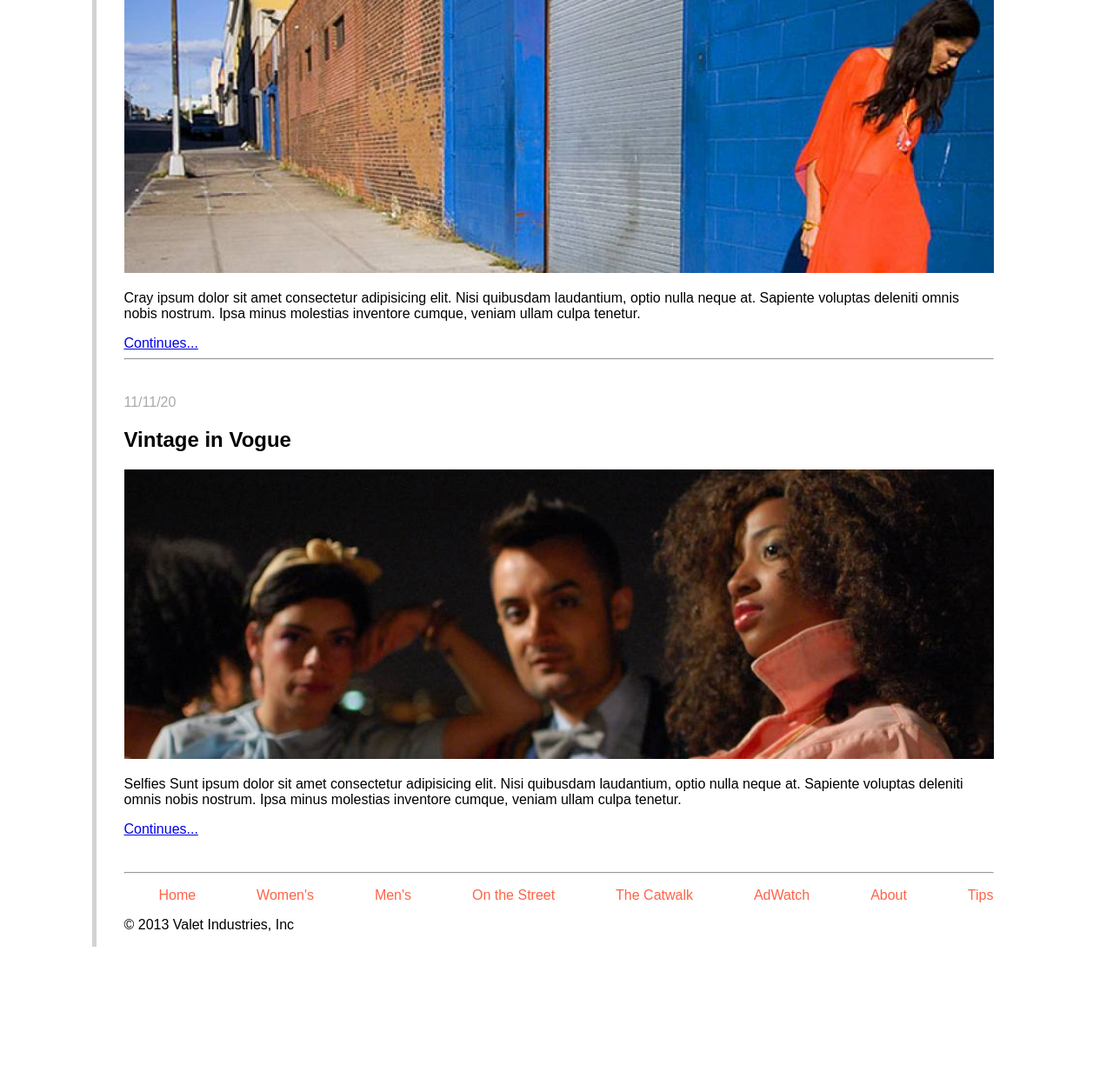
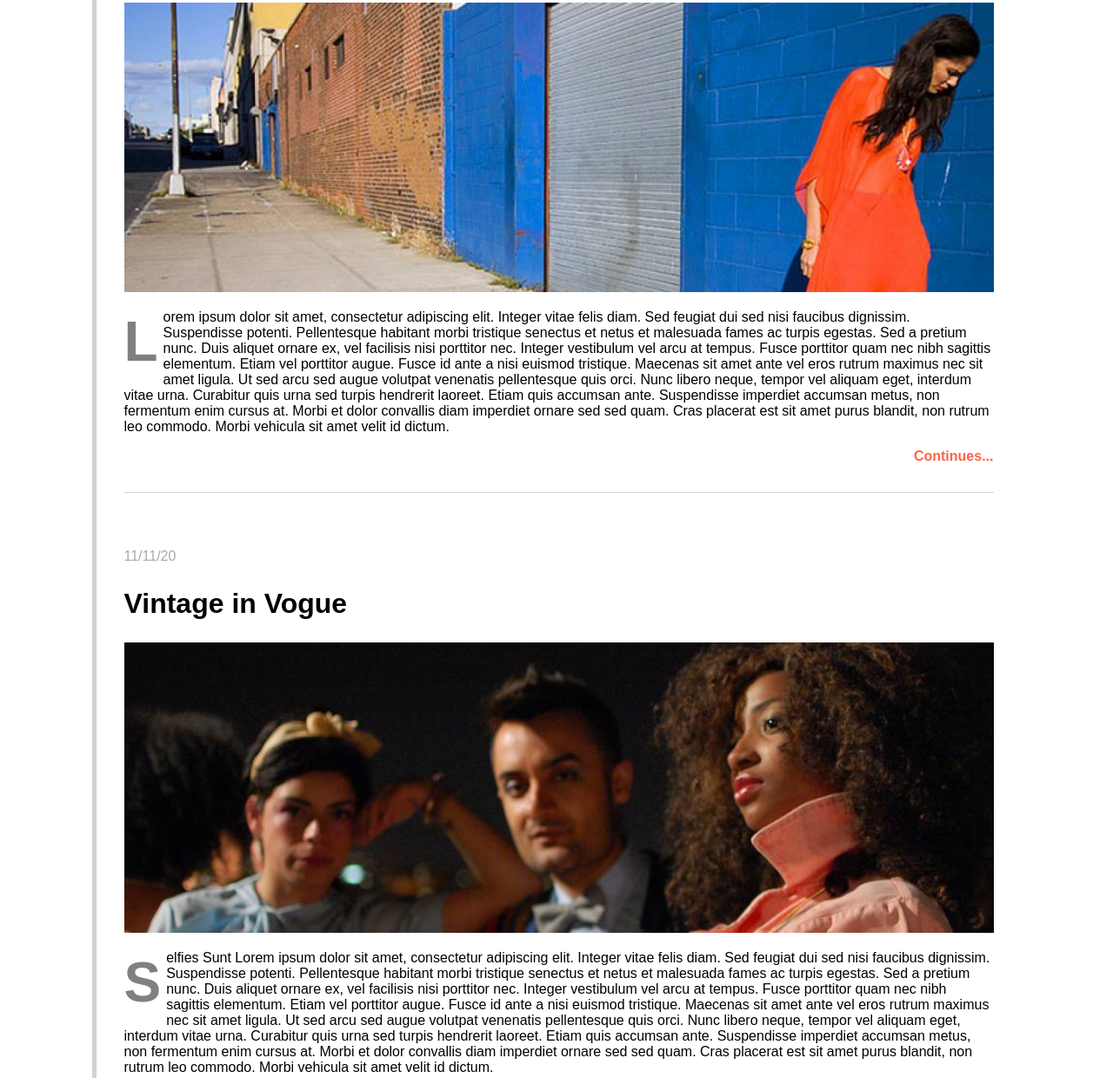
Before and after one commit to ggt3/Alab320-Fashion-Blog, a plain HTML site: page index.html in a window 1280 px wide. Shown: the part 283-1523 px from the top of the page at 87% size. Before the commit the page ends 1372 px from the top, so only its background shows below. Drawn offline with Linux system fonts and the light colour scheme.

Commit message:
add more lorem

```diff
--- a/index.html
+++ b/index.html
@@ -27,11 +27,13 @@
         <article>
 
             <time datetime="2020-11-12">11/12/20</time>
-            <h2>On the Street In Brooklyn</h2>
-            <img src="./images/blog-image-1.jpg" alt="woman on street in Brooklyn">
-            <p>Cray  ipsum dolor sit amet consectetur adipisicing elit. Nisi quibusdam laudantium, optio nulla neque at. Sapiente voluptas deleniti omnis nobis nostrum. Ipsa minus molestias inventore cumque, veniam ullam culpa tenetur.</p>
-            <a href="#" class= "continue">Continues...</a>
-            <hr>
+            <h2 class="title">On the Street In Brooklyn</h2>
+            <img src="./images/blog-image-1.jpg" alt="woman on street in Brooklyn"/>
+            <p>Lorem ipsum dolor sit amet, consectetur adipiscing elit. Integer vitae felis diam. Sed feugiat dui sed nisi faucibus dignissim. Suspendisse potenti. Pellentesque habitant morbi tristique senectus et netus et malesuada fames ac turpis egestas. Sed a pretium nunc. Duis aliquet ornare ex, vel facilisis nisi porttitor nec. Integer vestibulum vel arcu at tempus. Fusce porttitor quam nec nibh sagittis elementum. Etiam vel porttitor augue. Fusce id ante a nisi euismod tristique. Maecenas sit amet ante vel eros rutrum maximus nec sit amet ligula.
+
+              Ut sed arcu sed augue volutpat venenatis pellentesque quis orci. Nunc libero neque, tempor vel aliquam eget, interdum vitae urna. Curabitur quis urna sed turpis hendrerit laoreet. Etiam quis accumsan ante. Suspendisse imperdiet accumsan metus, non fermentum enim cursus at. Morbi et dolor convallis diam imperdiet ornare sed sed quam. Cras placerat est sit amet purus blandit, non rutrum leo commodo. Morbi vehicula sit amet velit id dictum.</p>
+              <a href="#" class="continue" >Continues...</a>
+
         </article>
     </section>
 
@@ -39,12 +41,12 @@
         <article>
 
             <time datetime="2020-11-11">11/11/20</time>
-            <h2>Vintage in Vogue</h2>
-            <img src="images/blog-image-2.jpg" alt="three renaissance faces">
-            <p>Selfies Sunt  ipsum dolor sit amet consectetur adipisicing elit. Nisi quibusdam laudantium, optio nulla neque at. Sapiente voluptas deleniti omnis nobis nostrum. Ipsa minus molestias inventore cumque, veniam ullam culpa tenetur.</p>
-            <a href="#" class= "continue">Continues...</a>
+            <h2 class="title">Vintage in Vogue</h2>
+            <img src="./images/blog-image-2.jpg" alt="three renaissance faces"/>
+            <p>Selfies Sunt  Lorem ipsum dolor sit amet, consectetur adipiscing elit. Integer vitae felis diam. Sed feugiat dui sed nisi faucibus dignissim. Suspendisse potenti. Pellentesque habitant morbi tristique senectus et netus et malesuada fames ac turpis egestas. Sed a pretium nunc. Duis aliquet ornare ex, vel facilisis nisi porttitor nec. Integer vestibulum vel arcu at tempus. Fusce porttitor quam nec nibh sagittis elementum. Etiam vel porttitor augue. Fusce id ante a nisi euismod tristique. Maecenas sit amet ante vel eros rutrum maximus nec sit amet ligula. Ut sed arcu sed augue volutpat venenatis pellentesque quis orci. Nunc libero neque, tempor vel aliquam eget, interdum vitae urna. Curabitur quis urna sed turpis hendrerit laoreet. Etiam quis accumsan ante. Suspendisse imperdiet accumsan metus, non fermentum enim cursus at. Morbi et dolor convallis diam imperdiet ornare sed sed quam. Cras placerat est sit amet purus blandit, non rutrum leo commodo. Morbi vehicula sit amet velit id dictum.</p>
+            <a href="#" class="continue">Continues...</a>
         </article>
-        <hr>
+
     </section>
     </main>
     <footer>
@@ -59,7 +61,7 @@
             <li><a href="#about">About</a></li>
             <li ><a href="#tips">Tips</a></li>
         </nav>
-        &copy; 2013 Valet Industries, Inc
+        <p id = "copyright">&copy; 2013 Valet Industries, Inc</p>
     </footer>
   </body>
 </html>
--- a/style.css
+++ b/style.css
@@ -1,6 +1,3 @@
-html {
-
-}
 body {
     border-left: 5px solid lightgray;
     min-height: 100vh;
@@ -9,15 +6,6 @@ body {
     margin:auto;
     padding: 1rem 2rem
 }
-/* header {
- padding: 1rem 2rem
-}
-main {
-    padding: 1rem 2rem
-}
-footer {
-    padding: 1rem 2rem
-} */
 
 h1 {
     color: tomato;
@@ -47,14 +35,39 @@ img {
     color:tomato;
 }
 
+
+
 article {
-    margin-bottom: 4rem 1px lightgray;
+    margin-bottom: 4rem;
     padding-bottom: 2rem;
+    border-bottom: 1px solid lightgray;
 }
-article p {
+article p::first-letter {
+    font-size: 4rem;
+    font-weight: bold;
+    color: gray;
+    float: left;
+    padding-right: 6px;
+  }
 
+  .continue {
+    border: none;
+    cursor: pointer;
+    color: tomato;
+    background-color: transparent;
+    display: flex;
+    justify-content: flex-end;
+    font-weight: bold;
+    text-decoration: none;
+  }
+
+.title {
+    font-size: 2rem;
 }
 
 time {
     color: darkgray;
 }
+#copyright {
+    color: lightgray;
+}
```
Also changed, not shown: 1 other file.
